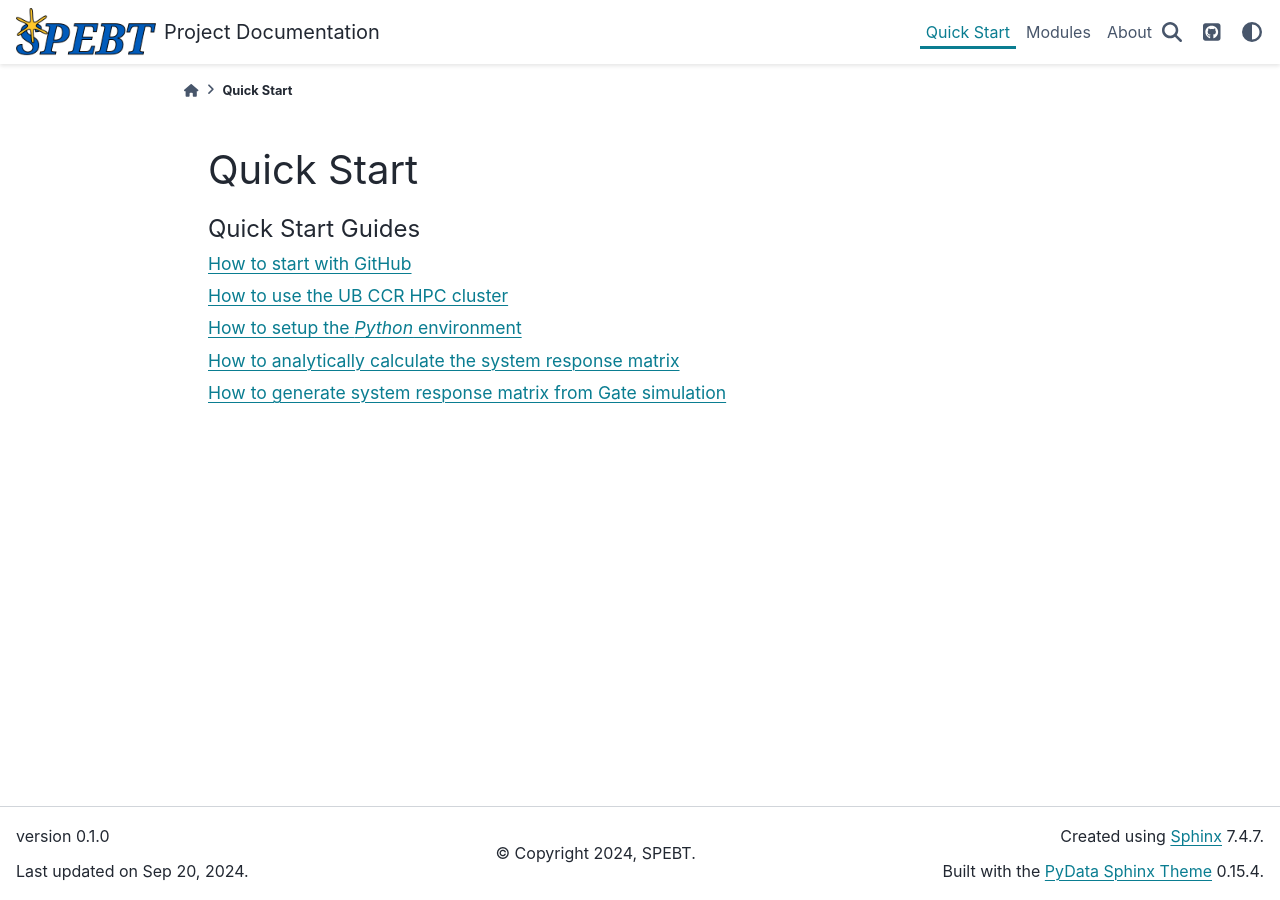
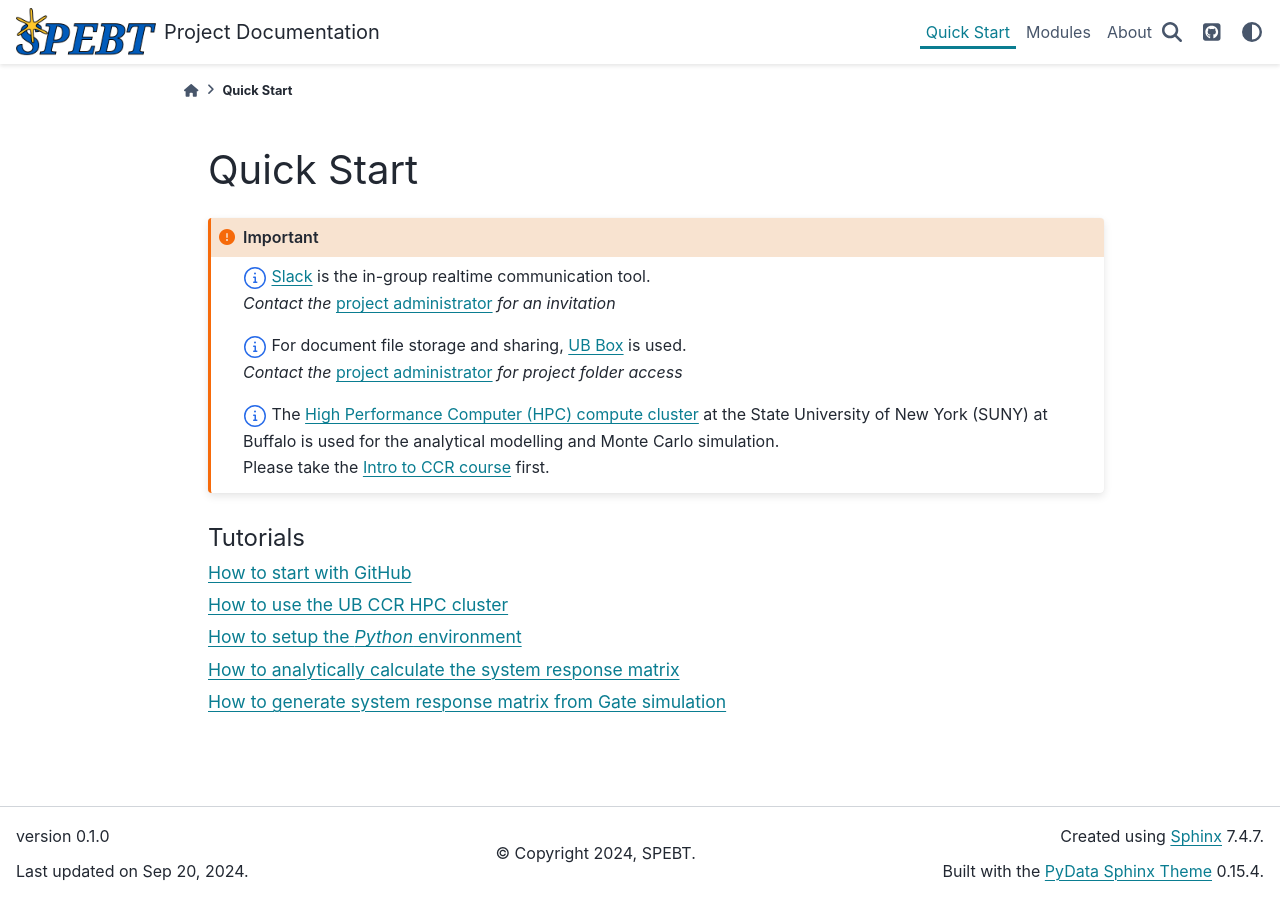
Before and after one commit to spebt/spebt.github.io, a Sphinx documentation site: the page built from source/quickstart.rst, in a window 1280 px wide. Built offline with Sphinx 7.4.7 and the PyData theme 0.15.4, drawn with Linux system fonts in a browser that asks for light colours.

```diff
--- /dev/null
+++ b/source/_static/csv/admin_contrib.csv
@@ -0,0 +1,2 @@
+*Administrator*, Rutao, Yao, , "University at Buffalo, SUNY"
+*Administrator*, Fang, Han, fhan0904@gmail.com | fanghan@buffalo.edu, "University at Buffalo, SUNY"
--- a/source/_static/csv/coding_contrib.csv
+++ b/source/_static/csv/coding_contrib.csv
@@ -1 +1 @@
-*Main Developer*, Fang, Han, fhan0904@gmail.com, "University at Buffalo, SUNY"
+*Main Developer*, Fang, Han, fhan0904@gmail.com | fanghan@buffalo.edu, "University at Buffalo, SUNY"
--- a/source/_static/csv/doc_contrib.csv
+++ b/source/_static/csv/doc_contrib.csv
@@ -1,3 +1,3 @@
-*Main Author*, Fang, Han, fhan0904@gmail.com, "University at Buffalo, SUNY"
-*Contributor*, Jiahao, Bao,,,
-*Contributor*, Jinghong, Luo,,,
+*Main Author*, Fang, Han, fhan0904@gmail.com | fanghan@buffalo.edu, "University at Buffalo, SUNY"
+*Author*, Jiahao, Bao,,
+*Author*, Jinghong, Luo,,
--- a/source/quickstart.rst
+++ b/source/quickstart.rst
@@ -2,9 +2,22 @@
 Quick Start
 ===========
 
+.. important::
+   :class: sd-fs-6
+
+   | :octicon:`info;1.5em;sd-text-info` `Slack <https://slack.com/>`_ is the in-group realtime communication tool.
+   | *Contact the* `project administrator <pages/contributors.html#project-administrators>`_ *for an invitation*
+
+   | :octicon:`info;1.5em;sd-text-info` For document file storage and sharing, `UB Box <https://buffalo.box.com>`_ is used.
+   | *Contact the* `project administrator <pages/contributors.html#project-administrators>`_ *for project folder access*
+
+   | :octicon:`info;1.5em;sd-text-info` The `High Performance Computer (HPC) compute cluster <https://docs.ccr.buffalo.edu/en/latest/hpc/clusters/#ub-hpc-compute-cluster>`_ at the State University of New York (SUNY) at Buffalo is used for the analytical modelling and Monte Carlo simulation.
+   | Please take the `Intro to CCR course <https://ublearns.buffalo.edu/d2l/le/discovery/view/course/209035>`_ first.
+
+
 .. toctree::
    :maxdepth: 1
-   :caption: Quick Start Guides
+   :caption: Tutorials
 
    pages/quick_start/howto-use-github.md
    pages/quick_start/howto-ccr-cluster.md
```
Also changed, not shown: source/index.rst (+16 -11 lines), source/pages/contributors.rst (+8 -1 lines), 1 other file.
